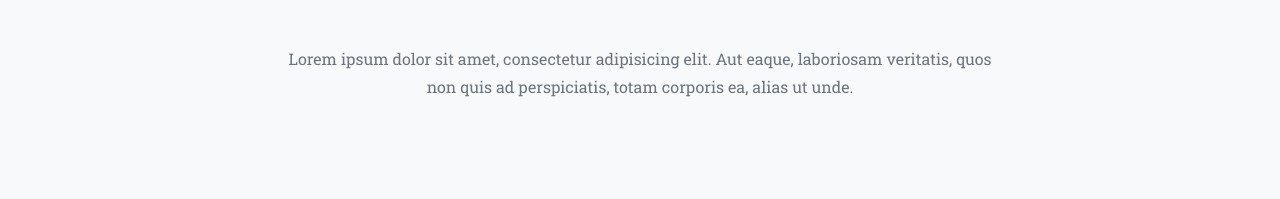
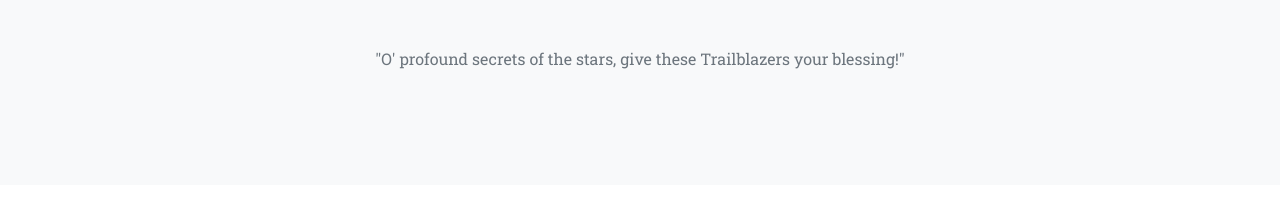
Before and after one commit to TGHuybu/nddteam, a plain HTML site: page index.html in a window 1280 px wide. Shown: the part 3294-3493 px from the top of the page. Drawn offline with nearby package versions, Linux system fonts and the light colour scheme.

Commit message:
added easter egg

```diff
--- a/index.html
+++ b/index.html
@@ -197,7 +197,7 @@
                     </div>
                 </div>
                 <div class="row">
-                    <div class="col-lg-8 mx-auto text-center"><p class="large text-muted">Lorem ipsum dolor sit amet, consectetur adipisicing elit. Aut eaque, laboriosam veritatis, quos non quis ad perspiciatis, totam corporis ea, alias ut unde.</p></div>
+                    <div class="col-lg-8 mx-auto text-center"><p class="large text-muted">"O' profound secrets of the stars, give these Trailblazers your blessing!"</p></div>
                 </div>
             </div>
         </section>
```
